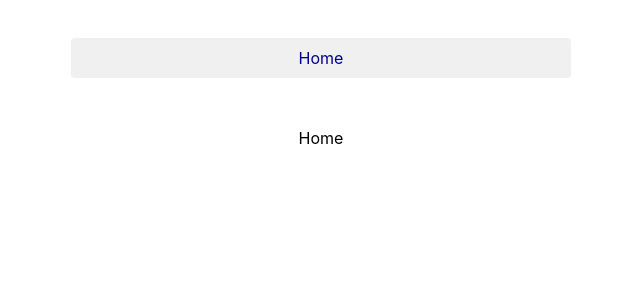
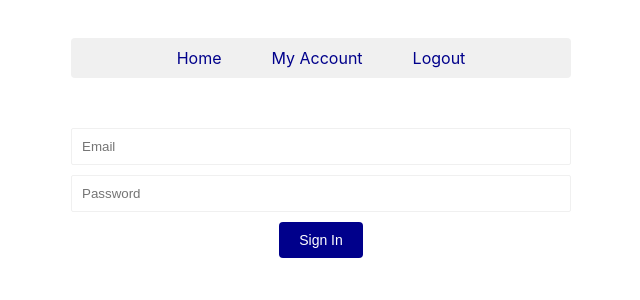
Before and after one commit to vy3191/client-side-auth, a React (Create React App) app: page /signin in a window 1280 px wide. Shown: the top 300 px of the page, without its empty margins (319-959 px from the left). Built offline with nearby package versions, Linux system fonts and the light colour scheme; sample sign-in values are in the browser's storage.

Commit message:
Complted guided project

```diff
--- /dev/null
+++ b/src/components/Account.js
@@ -0,0 +1,33 @@
+import React, { useState, useEffect } from "react"
+import api from "../utils/api"
+
+function Account(props) {
+	const [user, setUser] = useState({
+		name: "",
+		email: "",
+	})
+
+	useEffect(() => {
+		api().get("/me")
+			.then(result => {
+				setUser({
+					name: result.data.name,
+					email: result.data.email,
+				})
+			})
+			.catch(error => {
+				console.log(error)
+			})
+	}, [])
+
+	return (
+		<>
+			<h1>My Account</h1>
+
+			<div className="account-row">Name: {user.name}</div>
+			<div className="account-row">Email: {user.email}</div>
+		</>
+	)
+}
+
+export default Account;
--- a/src/components/App.js
+++ b/src/components/App.js
@@ -1,17 +1,32 @@
 import "./App.css"
 import React from "react"
-import { Link, Route} from 'react-router-dom';
+import { Link, Route, withRouter } from "react-router-dom"
+import { getToken } from "../utils/api"
+import ProtectedRoute from "./ProtectedRoute"
+import Signin from "./Signin"
+import Account from "./Account"
+import Logout from "./Logout"
 
 function App() {
+	const signedIn = getToken()
+
 	return (
 		<div className="wrapper">
 			<nav>
 				<Link to="/">Home</Link>
+
+				{/* We can conditionally show links if logged in or not */}
+				{!signedIn && <Link to="/signin">Sign In</Link>}
+				{signedIn && <Link to="/account">My Account</Link>}
+				{signedIn && <Link to="/logout">Logout</Link>}
 			</nav>
-			<Route exact path="/signin">Home</Route>
 
+			<Route exact path="/signin" component={Signin} />
+			{/* These routes will require an auth token to be set, due to our handy HOC */}
+			<ProtectedRoute exact path="/account" component={Account} />
+			<ProtectedRoute exact path="/logout" component={Logout} />
 		</div>
 	)
 }
 
-export default App
+export default withRouter(App)
--- /dev/null
+++ b/src/components/Logout.js
@@ -0,0 +1,12 @@
+import React from "react"
+import { Redirect } from "react-router-dom"
+
+function Logout(props) {
+	// Nothing has to happen on the server to log out,
+	// just delete the token
+	localStorage.removeItem("token")
+
+	return <Redirect to="/signin" />
+}
+
+export default Logout;
--- /dev/null
+++ b/src/components/ProtectedRoute.js
@@ -0,0 +1,31 @@
+import React from "react"
+import { Route, Redirect } from "react-router-dom"
+
+function ProtectedRoute(props) {
+	// We are essentially duplicating "props" here,
+	// but excluding the value of "component".
+	const {
+		component: Component,
+		...rest
+	} = props
+
+	return (
+		// Since we can't have both a "component" and a "render" prop,
+		// use our copy of props without "component"
+		<Route {...rest} render={(renderProps) => {
+			// Use a render prop so our component is computed,
+			// allowing our token value to be set and deleted over time
+			if (localStorage.getItem("token")) {
+				// We are logged in, so render the component as normal
+				// Passing "renderProps" so "Component" has access to all
+				// the React Router stuff
+				return <Component {...renderProps} />
+			} else {
+				// We are not logged in, so redirect to the signin page
+				return <Redirect to="/signin" />
+			}
+		}} />
+	)
+}
+
+export default ProtectedRoute;
--- a/src/components/Signin.js
+++ b/src/components/Signin.js
@@ -1,13 +1,28 @@
 import React,{useState} from 'react'
+import api from '../utils/api';
 
 function Signin(props) {
-  const [data,setData] = useStae({emai:"", password:""});
+  const [data,setData] = useState({emai:"", password:""});
+  const [error, setError] = useState("");
   const handleChange = (event) => {
     setData({...data,[event.target.name]:event.target.value});
   }
+  const handleSubmit = (e) => {
+    e.preventDefault();
+    api().post("/signin",data)
+         .then( result => {
+            console.log(result.data);
+            localStorage.setItem('token', JSON.stringify(result.data));
+            props.history.push("/account");
+         })
+         .catch( err => {
+            setError(err.response.data.message);
+         })
+  }
   return (
     <div>
-      <form>
+      <form onSubmit={handleSubmit}>
+        {error && <div className="error">{error}</div>}
         <input type="text" name="email" placeholder="Email" value={data.email} onChange={handleChange} />
         <input type="password" name="password" placeholder="Password" value={data.password} onChange={handleChange} />
         <button type="submit">Sign In</button>
--- /dev/null
+++ b/src/utils/api.js
@@ -0,0 +1,16 @@
+import axios from "axios"
+
+// A helper function so we don't have to keep repeating this
+export function getToken() {
+	return localStorage.getItem("token")
+}
+
+// Create an axios helper with some predefined values
+export default function() {
+	return axios.create({
+		baseURL: "http://localhost:8080",
+		headers: {
+			Authorization: getToken(),
+		},
+	})
+}
```
Also changed, not shown: src/index.js (+6 -4 lines).
